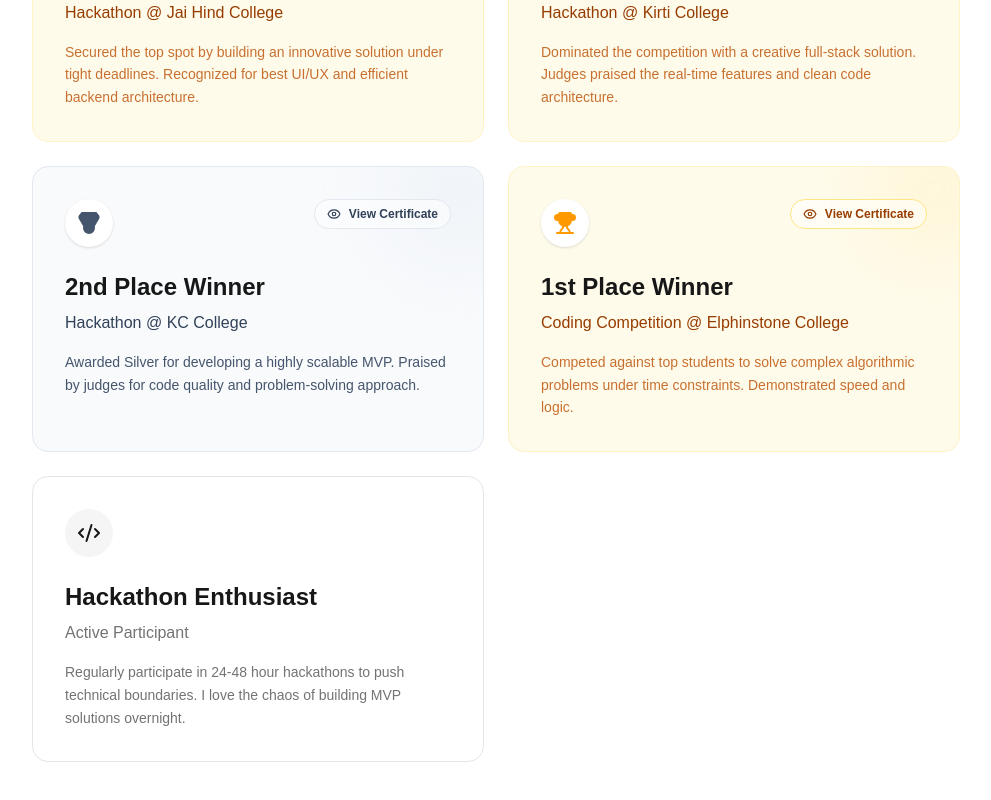
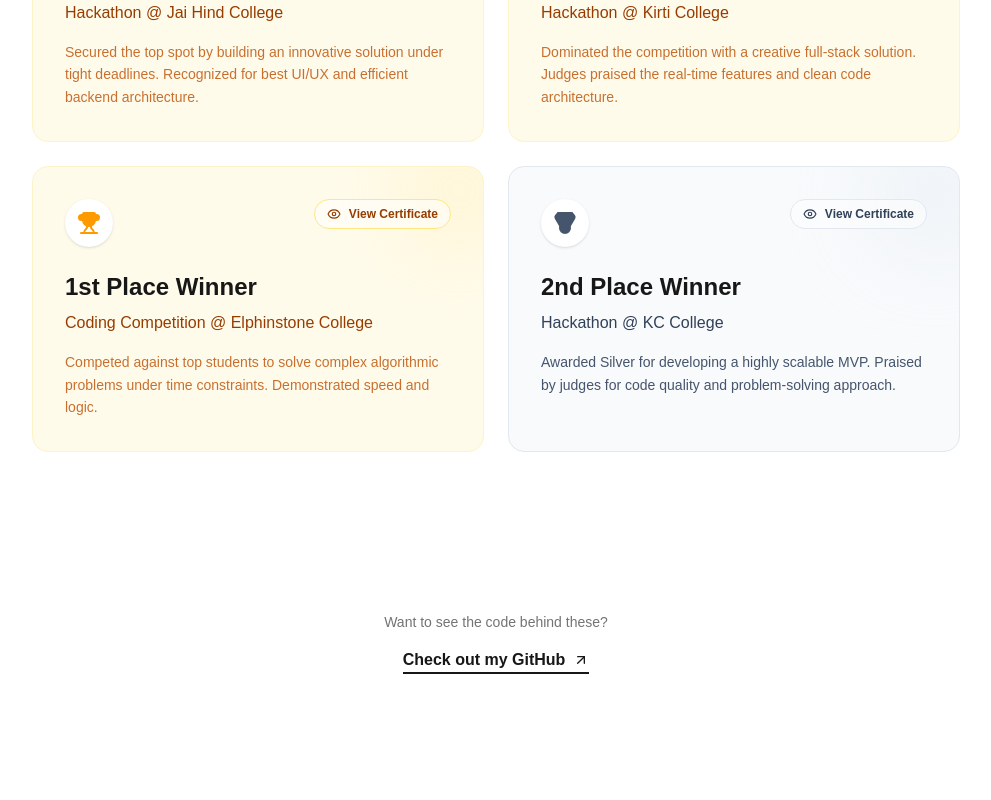
Before and after one commit to karma2912/Yash-Portfolio, a Next.js app: page /about in a window 1280 px wide. Shown: the part 1780-2580 px from the top of the page, without its empty margins (144-1135 px from the left). After the commit the page ends 2550 px from the top, so only its background shows below. Built offline with nearby package versions, Linux system fonts and the light colour scheme.

Commit message:
cards aligned

```diff
--- a/app/about/page.tsx
+++ b/app/about/page.tsx
@@ -188,33 +188,6 @@ export default function About() {
              initial={{ opacity: 0, scale: 0.95 }}
              whileInView={{ opacity: 1, scale: 1 }}
              viewport={{ once: true }}
-             transition={{ delay: 0.1 }}
-             className="relative p-8 rounded-2xl bg-slate-50 border border-slate-200 overflow-hidden group hover:border-slate-300 transition-all"
-           >
-              <div className="absolute top-0 right-0 w-32 h-32 bg-slate-200/40 rounded-full blur-2xl -mr-10 -mt-10 transition-all group-hover:bg-slate-300/50" />
-              <div className="relative z-10">
-                <div className="flex justify-between items-start">
-                    <div className="w-12 h-12 rounded-full bg-white text-slate-600 shadow-sm flex items-center justify-center mb-6">
-                        <Medal size={24} fill="currentColor" className="opacity-100" />
-                    </div>
-                    <button
-                        onClick={() => openModal("KC College")}
-                        className="flex items-center gap-2 px-3 py-1.5 rounded-full bg-white/50 border border-slate-200 text-xs font-bold text-slate-700 hover:bg-white transition-colors"
-                    >
-                        <Eye size={14} /> View Certificate
-                    </button>
-                </div>
-                <h3 className="text-2xl font-bold text-neutral-900 mb-2">2nd Place Winner</h3>
-                <p className="font-medium text-slate-700 mb-1">Hackathon @ KC College</p>
-                <p className="text-sm text-slate-600 mt-4 leading-relaxed">
-                   Awarded Silver for developing a highly scalable MVP. Praised by judges for code quality and problem-solving approach.
-                </p>
-              </div>
-           </motion.div>
-           <motion.div
-             initial={{ opacity: 0, scale: 0.95 }}
-             whileInView={{ opacity: 1, scale: 1 }}
-             viewport={{ once: true }}
              className="relative p-8 rounded-2xl bg-amber-50 border border-amber-100 overflow-hidden group hover:border-amber-200 transition-all"
            >
               <div className="absolute top-0 right-0 w-32 h-32 bg-amber-200/20 rounded-full blur-2xl -mr-10 -mt-10 transition-all group-hover:bg-amber-300/30" />
@@ -242,16 +215,27 @@ export default function About() {
              whileInView={{ opacity: 1, scale: 1 }}
              viewport={{ once: true }}
              transition={{ delay: 0.1 }}
-             className="p-8 rounded-2xl bg-white border border-neutral-200 group hover:border-neutral-300 transition-all"
+             className="relative p-8 rounded-2xl bg-slate-50 border border-slate-200 overflow-hidden group hover:border-slate-300 transition-all"
            >
-              <div className="w-12 h-12 rounded-full bg-neutral-100 text-neutral-900 flex items-center justify-center mb-6 group-hover:bg-neutral-900 group-hover:text-white transition-colors">
-                  <Code2 size={24} />
+              <div className="absolute top-0 right-0 w-32 h-32 bg-slate-200/40 rounded-full blur-2xl -mr-10 -mt-10 transition-all group-hover:bg-slate-300/50" />
+              <div className="relative z-10">
+                <div className="flex justify-between items-start">
+                    <div className="w-12 h-12 rounded-full bg-white text-slate-600 shadow-sm flex items-center justify-center mb-6">
+                        <Medal size={24} fill="currentColor" className="opacity-100" />
                     </div>
-              <h3 className="text-2xl font-bold text-neutral-900 mb-2">Hackathon Enthusiast</h3>
-              <p className="font-medium text-neutral-500 mb-1">Active Participant</p>
-              <p className="text-sm text-neutral-500 mt-4 leading-relaxed">
-                Regularly participate in 24-48 hour hackathons to push technical boundaries. I love the chaos of building MVP solutions overnight.
+                    <button
+                        onClick={() => openModal("KC College")}
+                        className="flex items-center gap-2 px-3 py-1.5 rounded-full bg-white/50 border border-slate-200 text-xs font-bold text-slate-700 hover:bg-white transition-colors"
+                    >
+                        <Eye size={14} /> View Certificate
+                    </button>
+                </div>
+                <h3 className="text-2xl font-bold text-neutral-900 mb-2">2nd Place Winner</h3>
+                <p className="font-medium text-slate-700 mb-1">Hackathon @ KC College</p>
+                <p className="text-sm text-slate-600 mt-4 leading-relaxed">
+                   Awarded Silver for developing a highly scalable MVP. Praised by judges for code quality and problem-solving approach.
                 </p>
+              </div>
            </motion.div>
         </div>
       </section>
```
Lines whose indentation alone changed are shown as unchanged.
